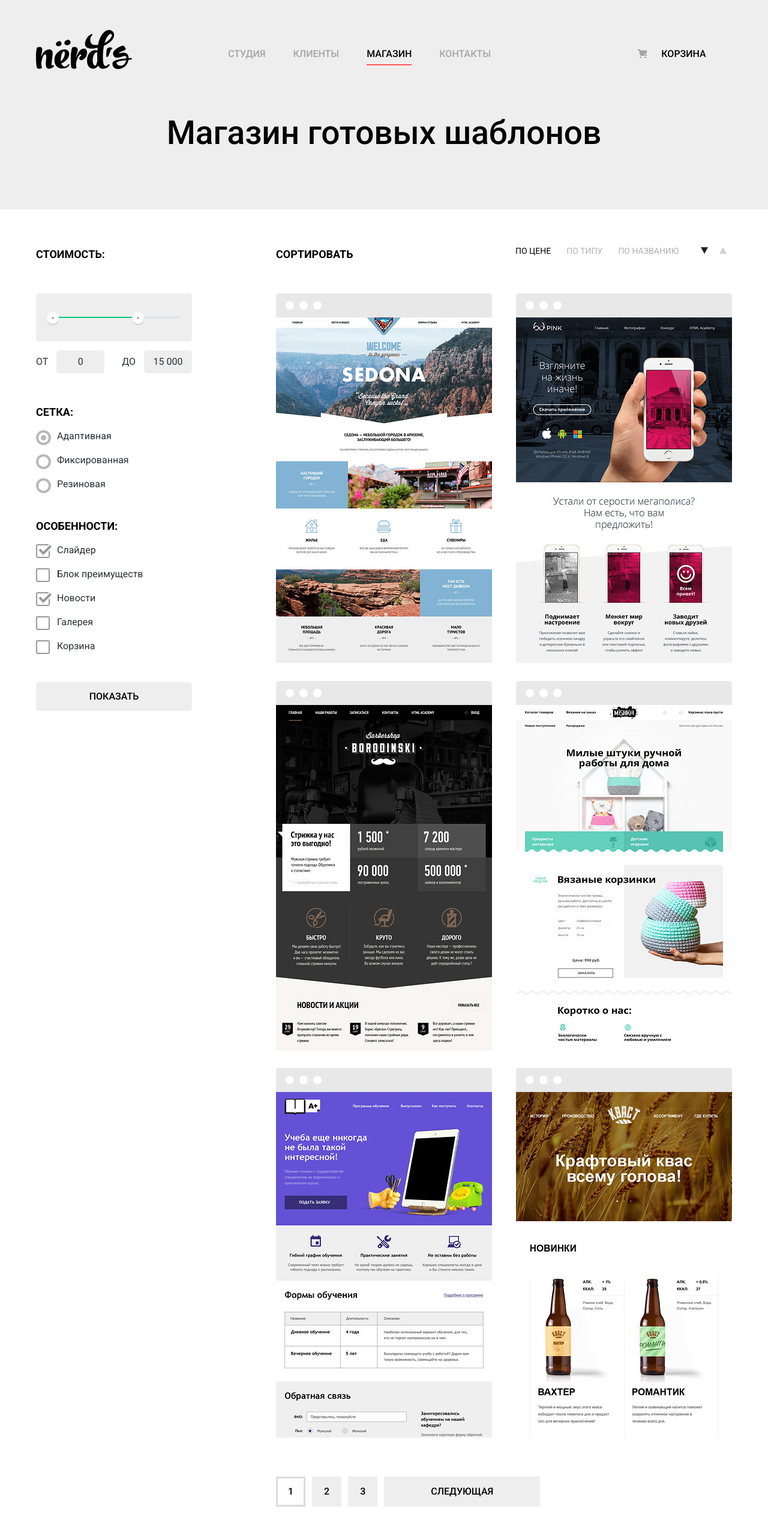
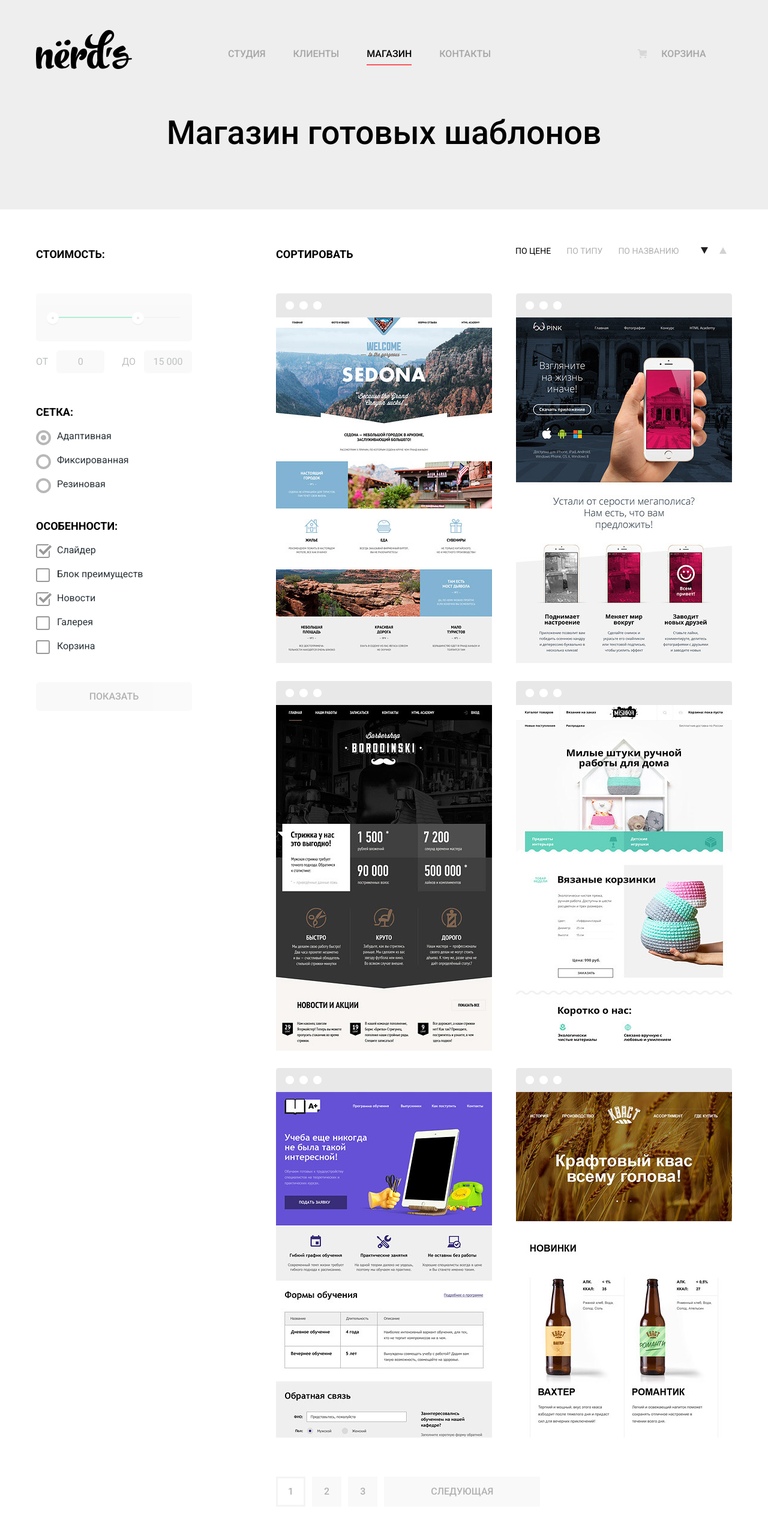
Before and after one commit to myLovelyWeb/nerds, a plain HTML site: page shop.html in a window 1280 px wide. Shown: the top 2560 px of the page at 60% size. Drawn offline with Linux system fonts and the light colour scheme.

Commit message:
added disabled style for some blocks

```diff
--- a/css/style.css
+++ b/css/style.css
@@ -290,6 +290,11 @@ img {
   color: #000000;
 }
 
+.user-menu__link:not([href]) {
+  opacity: 0.3;
+  pointer-events: none;
+}
+
 .user-menu__link--active::before {
   position: absolute;
   content: "";
@@ -378,6 +383,11 @@ img {
 .hero__btn {
   margin-top: 40px;
   min-width: 240px;
+}
+
+.hero__btn:not([href]) {
+  opacity: 0.3;
+  pointer-events: none;
 }
 
 .hero__toggles {
@@ -487,6 +497,11 @@ img {
   line-height: 24px;
   font-family: "Roboto", sans-serif;
   font-weight: 500;
+}
+
+.services-item__btn:not([href]) {
+  opacity: 0.3;
+  pointer-events: none;
 }
 
 .divide-line {
@@ -742,6 +757,7 @@ img {
 .contacts__btn {
   min-width: 220px;
   margin-top: 15px;
+  cursor: pointer;
 }
 
 .social {
@@ -1025,6 +1041,8 @@ img {
 
 .filter-range {
   width: 260px;
+  opacity: 0.3;
+  pointer-events: none;
 }
 
 .filter-range__controls {
@@ -1225,6 +1243,8 @@ input:checked + .checkbox::before {
   margin-top: 30px;
   color: #000000;
   background-color: #eeeeee;
+  opacity: 0.3;
+  pointer-events: none;
 }
 
 .catalog-cards {
@@ -1424,6 +1444,8 @@ input:checked + .checkbox::before {
 .card__btn {
   min-width: 200px;
   margin-top: 30px;
+  opacity: 0.3;
+  pointer-events: none;
 }
 
 .pagination {
@@ -1456,6 +1478,11 @@ input:checked + .checkbox::before {
   background-color: #eeeeee;
 }
 
+.pagination__link:not([href]) {
+  opacity: 0.3;
+  pointer-events: none;
+}
+
 .pagination__link--big {
   min-width: 260px;
   -webkit-box-sizing: border-box;
--- a/shop.html
+++ b/shop.html
@@ -23,7 +23,7 @@
           </ul>
           <ul class="user-menu main-nav__user-menu">
             <li>
-              <a class="user-menu__link cart-link" href="#">
+              <a class="user-menu__link cart-link">
                 <svg xmlns="http://www.w3.org/2000/svg" width="15" height="15"><circle cx="4.5" cy="13.5" r="1.5"/><circle cx="12.5" cy="13.5" r="1.5"/><path d="M15 2H4.07l-.422-2H0v2h2.031l1.985 9H15V9H9.441L15 6.951z"/></svg>
                 <span>Корзина</span>
               </a>
@@ -105,7 +105,7 @@
                   </li>
                 </ul>
               </fieldset>
-              <button class="btn btn--grey filter__btn" type="submit">Показать</button>
+              <button class="btn btn--grey filter__btn" type="submit" disabled>Показать</button>
             </form>
           </section>
           <section class="catalog-cards">
@@ -196,9 +196,9 @@
             </section>
             <ul class="pagination">
               <li><a class="pagination__link pagination__link--active">1</a></li>
-              <li><a class="pagination__link" href="#">2</a></li>
-              <li><a class="pagination__link" href="#">3</a></li>
-              <li><a class="pagination__link pagination__link--big" href="#">Следующая</a></li>
+              <li><a class="pagination__link">2</a></li>
+              <li><a class="pagination__link">3</a></li>
+              <li><a class="pagination__link pagination__link--big">Следующая</a></li>
             </ul>
           </section>
         </div><!-- catalog-columns -->
```
Also changed, not shown: index.html (+8 -19 lines), css/style.min.css.
